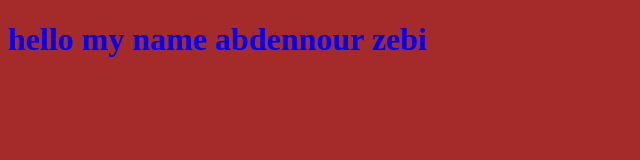
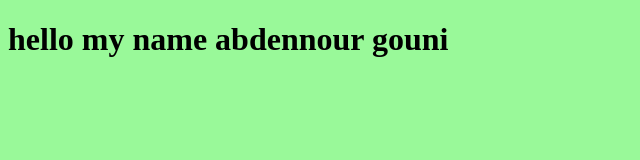
Before and after one commit to abdougn31/myproject, a plain HTML site: page index.html in a window 1280 px wide. Shown: the whole page, without its empty margins (0-640 px from the left). Drawn offline with Linux system fonts and the light colour scheme.

Commit message:
chenging style for the title

```diff
--- a/index.html
+++ b/index.html
@@ -3,11 +3,11 @@
 <head>
     <meta charset="UTF-8">
     <meta name="viewport" content="width=device-width, initial-scale=1.0">
-    <title>Document</title>
+    <title>abdou test</title>
     <link rel="stylesheet" href="style.css">
 </head>
 <body>
-    <h1>hello my name abdennour zebi</h1>
+    <h1>hello my name abdennour gouni</h1>
     <script src="app.js"></script>
 </body>
 </html>
--- a/style.css
+++ b/style.css
@@ -1,7 +1,7 @@
 h1{
-    color: blue;
+    color: rgb(0, 0, 0);
 }
 body{
-background-color: brown;
-background-position: 10px;
+background-color: rgb(153, 249, 153);
+
 }
```
